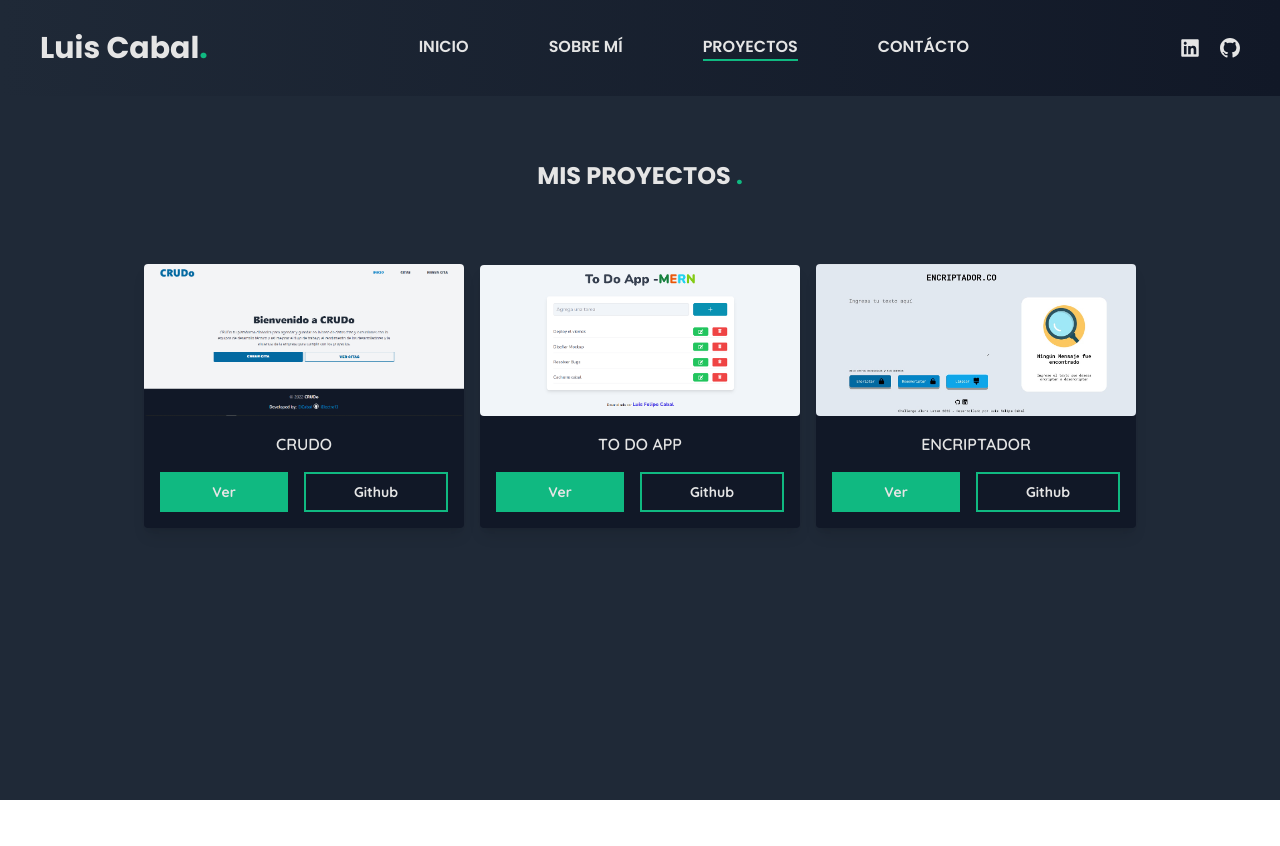
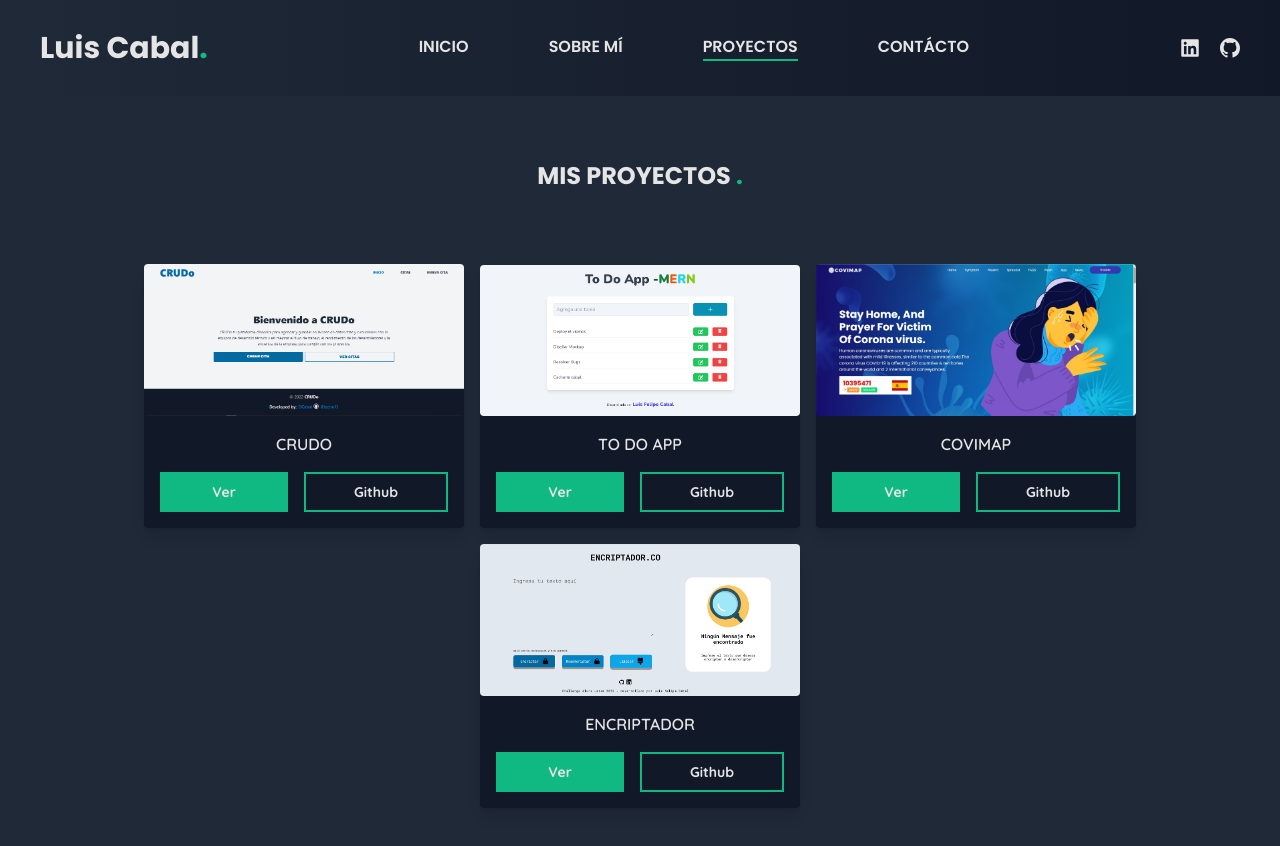
Before and after one commit to ElCabal/PortfolioWeb, a React (Vite) app: page /works in a window 1280 px wide. Shown: the top 846 px of the page. Before the commit the page ends 800 px from the top, so only its background shows below. Built offline with nearby package versions, Linux system fonts and the light colour scheme.

Commit message:
add project covimap

```diff
--- a/src/assets/data/proyectos.js
+++ b/src/assets/data/proyectos.js
@@ -15,6 +15,14 @@ const projects = [
   },
   {
     id: 2,
+    title: "COVIMAP",
+    image: "/assets/images/covimap presentación.jpg",
+    deploy:
+      "https://jymmymurillo.github.io/Impacto-Covid-19-en-el-mundo/index.html",
+    repo: "https://github.com/JymmyMurillo/Impacto-Covid-19-en-el-mundo",
+  },
+  {
+    id: 3,
     title: "ENCRIPTADOR",
     image: "/assets/images/encriptador.jpg",
     deploy: "https://text-encryptor.vercel.app/",
```
Also changed, not shown: public/assets/images/covimap presentación.jpg (added).
